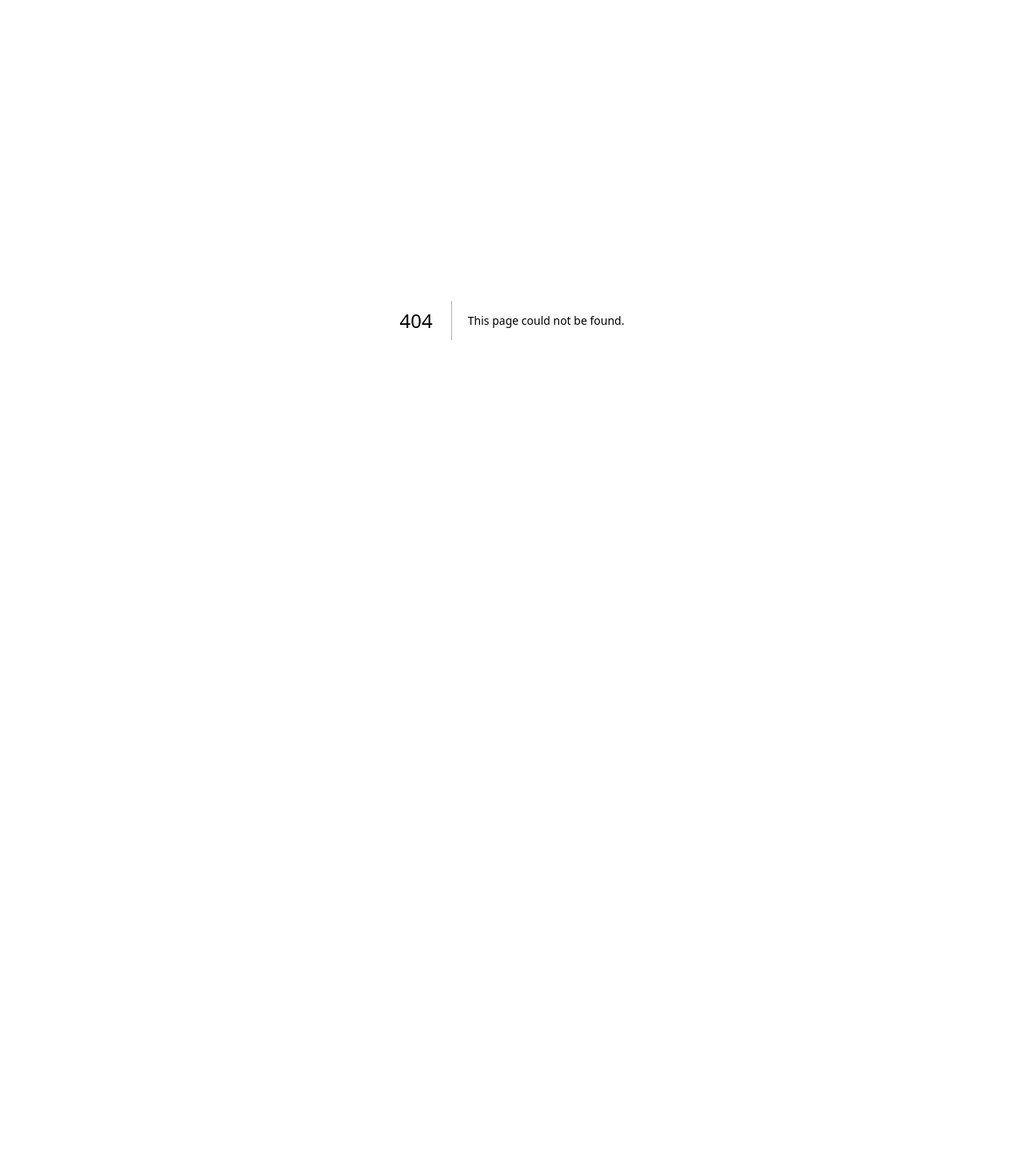
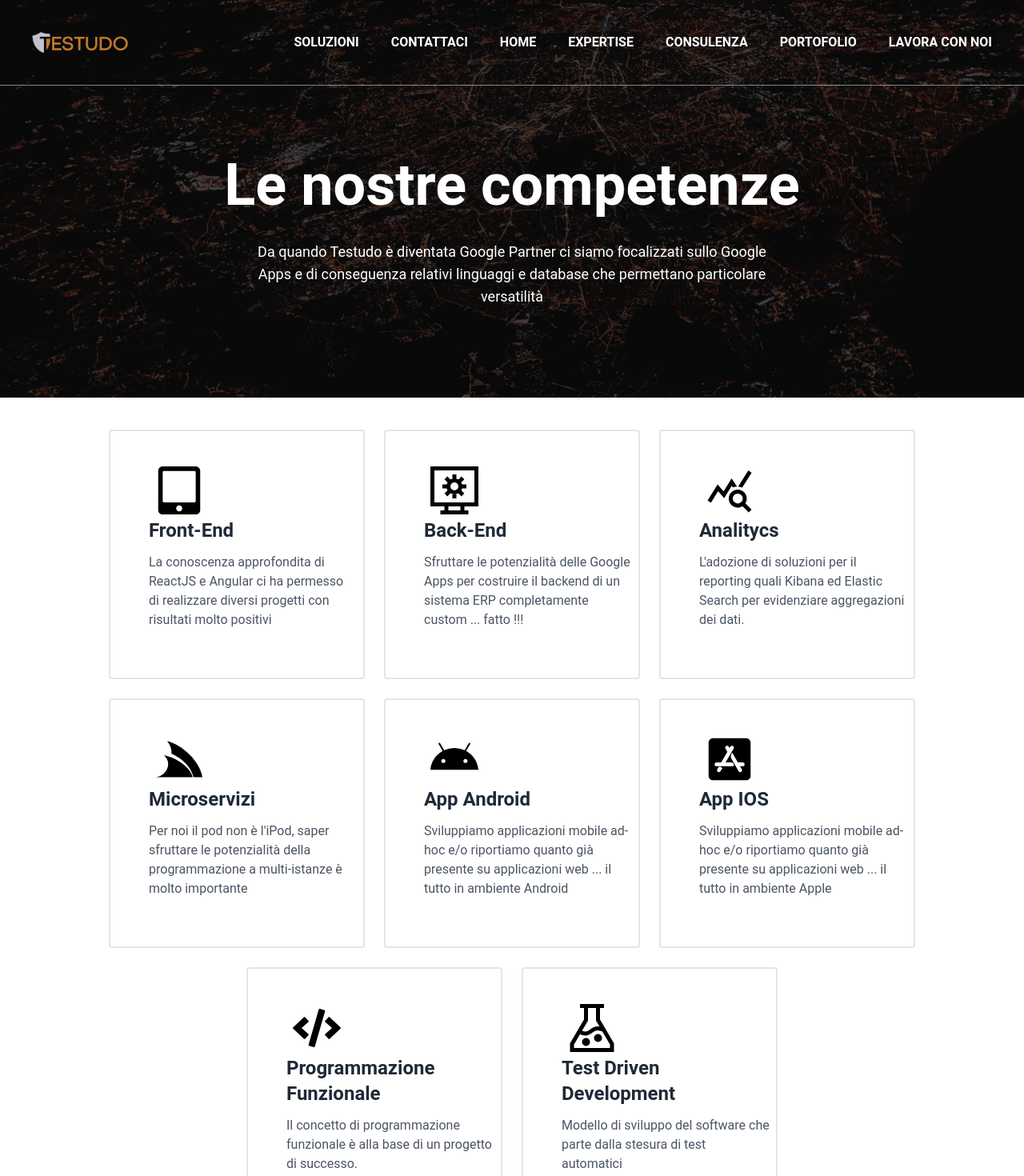
Before and after one commit to TestudoSrl/testudo-website, a Next.js app: page /about in a window 1280 px wide. Before the commit this address had no page. Shown: the top 1470 px of the page at 80% size. Before the commit the page ends 800 px from the top, so only its background shows below. Built offline with nearby package versions, Linux system fonts and the light colour scheme.

Commit message:
Lavora con noi e competenze

```diff
--- /dev/null
+++ b/app/about/page.tsx
@@ -0,0 +1,99 @@
+import Navbar from "@/components/navbar";
+import Card from "@/components/card";
+import { GrSystem } from "react-icons/gr";
+import { FaBook, FaCode, FaServicestack, FaMedal, FaTabletAlt, FaAndroid, FaAppStoreIos } from "react-icons/fa";
+import { MdOutlineTimeToLeave, MdOutlineTimer, MdOutlineQueryStats } from "react-icons/md";
+import { BsPlugin } from "react-icons/bs";
+import { GrTest } from "react-icons/gr";
+
+import Footer from "@/components/footer";
+
+export default function Contact() {
+  return (
+    <>
+      {/* Competencies Section */}
+      <div className="bg-cover bg-center bg-no-repeat bg-[url('/images/attivitaBG.jpg')]">
+        <div className="relative z-10 text-white">
+          {/* Navbar Sticky */}
+          <div className="sticky top-0 z-50 bg-black bg-opacity-50">
+            <Navbar />
+          </div>
+        </div>
+
+        <div className="relative w-full bg-cover bg-center bg-no-repeat">
+          <div className="absolute inset-0 bg-black bg-opacity-50"></div>
+          <div className="relative z-10 text-white px-8 md:px-20 py-20 text-center">
+            <h1 className="text-7xl font-bold leading-tight mb-6 animate-slide-in-right">
+              Le nostre competenze
+            </h1>
+            <p className="text-lg max-w-2xl mx-auto mb-8 animate-slide-in-right animation-delay-200">
+              Da quando Testudo è diventata Google Partner ci siamo focalizzati sullo Google Apps e di conseguenza relativi linguaggi e database che permettano particolare versatilità
+            </p>
+          </div>
+        </div>
+      </div>
+
+      {/* Skills Cards Section */}
+      <div className="flex flex-wrap justify-center gap-6 p-10 text-white">
+        <div className="max-w-xs w-full">
+          <Card
+            title="Front-End"
+            Icon={FaTabletAlt}
+            description="La conoscenza approfondita di ReactJS e Angular ci ha permesso di realizzare diversi progetti con risultati molto positivi"
+          />
+        </div>
+        <div className="max-w-xs w-full">
+          <Card
+            title="Back-End"
+            Icon={GrSystem}
+            description="Sfruttare le potenzialità delle Google Apps per costruire il backend di un sistema ERP completamente custom ... fatto !!!"
+          />
+        </div>
+        <div className="max-w-xs w-full">
+          <Card
+            title="Analitycs"
+            Icon={MdOutlineQueryStats}
+            description="L'adozione di soluzioni per il reporting quali Kibana ed Elastic Search per evidenziare aggregazioni dei dati."
+          />
+        </div>
+        <div className="max-w-xs w-full">
+          <Card
+            title="Microservizi"
+            Icon={FaServicestack}
+            description="Per noi il pod non è l'iPod, saper sfruttare le potenzialità della programmazione a multi-istanze è molto importante"
+          />
+        </div>
+        <div className="max-w-xs w-full">
+          <Card
+            title="App Android"
+            Icon={FaAndroid}
+            description="Sviluppiamo applicazioni mobile ad-hoc e/o riportiamo quanto già presente su applicazioni web ... il tutto in ambiente Android"
+          />
+        </div>
+        <div className="max-w-xs w-full">
+          <Card
+            title="App IOS"
+            Icon={FaAppStoreIos}
+            description="Sviluppiamo applicazioni mobile ad-hoc e/o riportiamo quanto già presente su applicazioni web ... il tutto in ambiente Apple"
+          />
+        </div>
+        <div className="max-w-xs w-full">
+          <Card
+            title="Programmazione Funzionale"
+            Icon={FaCode}
+            description="Il concetto di programmazione funzionale è alla base di un progetto di successo."
+          />
+        </div>
+        <div className="max-w-xs w-full">
+          <Card
+            title="Test Driven Development"
+            Icon={GrTest}
+            description="Modello di sviluppo del software che parte dalla stesura di test automatici"
+          />
+        </div>
+      </div>
+
+      <Footer />
+    </>
+  );
+}
--- /dev/null
+++ b/app/careers/page.tsx
@@ -0,0 +1,61 @@
+import Navbar from "@/components/navbar";
+import Card from "@/components/card";
+import { GrSystem } from "react-icons/gr";
+import { FaBook, FaCode, FaServicestack, FaMedal, FaTabletAlt, FaAndroid, FaAppStoreIos } from "react-icons/fa";
+import { MdOutlineTimeToLeave, MdOutlineTimer, MdOutlineQueryStats } from "react-icons/md";
+import { BsPlugin } from "react-icons/bs";
+import { GrTest } from "react-icons/gr";
+
+import Footer from "@/components/footer";
+
+export default function Careers() {
+  return (
+    <>
+      {/* Job Positions Section */}
+      <div className="bg-cover bg-center bg-no-repeat bg-[url('/images/attivitaBG.jpg')]">
+        <div className="relative z-10 text-white">
+          {/* Navbar Sticky */}
+          <div className="sticky top-0 z-50 bg-black bg-opacity-50">
+            <Navbar />
+          </div>
+        </div>
+
+        <div className="relative w-full bg-cover bg-center bg-no-repeat">
+          <div className="absolute inset-0 bg-black bg-opacity-50"></div>
+          <div className="relative z-10 text-white px-8 md:px-20 py-20 text-center">
+            <h1 className="text-7xl font-bold leading-tight mb-6 animate-slide-in-right">
+              LAVORA CON NOI
+            </h1>
+            <p className="text-lg max-w-2xl mx-auto mb-8 animate-slide-in-right animation-delay-200">
+              Scopri le posizioni aperte e unisciti a un team altamente qualificato per lavorare a un progetto complesso e sfidante.
+              Direttamente da casa tua.
+            </p>
+            {/* Career Intro Section */}
+            <div className="text-center max-w-3xl mx-auto px-6 py-12">
+              <h2 className="text-4xl font-bold mb-6 animate-slide-in-right animation-delay-400">
+                Entra nel team (100% remoto)
+              </h2>
+              <p className="text-lg mb-8 leading-relaxed animate-slide-in-right animation-delay-600">
+                Testudo è una realtà dove c’è una forte cultura aziendale, che coinvolge chiunque entri in contatto con noi.
+                Crediamo, innanzitutto, in alcuni valori e principi di base: rispetto reciproco, etica prima del business, spirito di
+                collaborazione e crescita, sia personale sia professionale, elevata professionalità, al di là delle proprie competenze
+                tecniche, e partecipazione attiva alla crescita aziendale.
+              </p>
+              <p className="text-lg mb-8 leading-relaxed animate-slide-in-right animation-delay-800">
+                Testudo è un posto molto piacevole dove lavorare: ambiente senza pressioni dove si può mettere e produrre qualità.
+                Tutti insieme, sviluppatori, ingegneri, dev-ops, tecnici e non, lavoriamo per produrre e mantenere soluzioni altamente
+                innovative. Crediamo fortemente nel lavoro remoto, per poter raggiungere personale di qualità senza sradicarlo dal posto
+                dove preferisce vivere.
+              </p>
+              <p className="text-lg mb-8 leading-relaxed animate-slide-in-right animation-delay-1000">
+                Il nostro obiettivo è far sì che ogni membro del team di Testudo diventi una parte vitale dell’azienda, prenda parte
+                attivamente alla vita aziendale e possa crescere professionalmente insieme al resto del team.
+              </p>
+            </div>
+          </div>
+          <Footer />
+        </div>
+      </div>
+    </>
+  );
+}
--- a/app/contact/page.tsx
+++ b/app/contact/page.tsx
@@ -1,8 +1,10 @@
 import Navbar from "@/components/navbar";
 import Footer from "@/components/footer";
+
 export default function Contact() {
   return (
     <>
+      {/* Background Section */}
       <div className="bg-cover bg-center bg-no-repeat bg-[url('/images/attivitaBG.jpg')] min-h-screen">
         <div className="relative z-10 text-white">
           <div className="absolute inset-0 bg-black bg-opacity-50"></div>
@@ -12,15 +14,19 @@ export default function Contact() {
         <div className="relative w-full bg-cover bg-center bg-no-repeat min-h-screen">
           <div className="absolute inset-0 bg-black bg-opacity-50"></div>
           <div className="relative z-10 text-white px-8 md:px-20 py-20 text-center">
-            <h1 className="text-7xl font-bold leading-tight mb-6">CONTATTI</h1>
-            <p className="text-lg max-w-2xl mx-auto mb-8">
+            {/* Title */}
+            <h1 className="text-7xl font-bold leading-tight mb-6 animate-slide-in-right">
+              CONTATTI
+            </h1>
+            {/* Description */}
+            <p className="text-lg max-w-2xl mx-auto mb-8 animate-slide-in-right animation-delay-200">
               Per qualsiasi esigenza contattateci oppure prenotate un incontro in una delle nostre sedi
             </p>
 
             {/* Contact Information Cards */}
             <div className="max-w-7xl mx-auto px-8 py-16 grid grid-cols-1 sm:grid-cols-2 lg:grid-cols-3 gap-8">
               {/* Phone Number Card */}
-              <div className="bg-white text-black rounded-lg shadow-lg overflow-hidden">
+              <div className="bg-white text-black rounded-lg shadow-lg overflow-hidden animate-slide-in-right animation-delay-400">
                 <div className="bg-orange-500 text-white p-4">
                   <h3 className="text-xl font-semibold">Milano</h3>
                 </div>
@@ -31,14 +37,15 @@ export default function Contact() {
                       20132 Milano (MI) <br />
                       P.IVA: 10520950964 <br />
                       SDI: M5UXCR1 <br />
-                      <p className="text-orange-500 hover:underline">+39 02 3056 8001</p>                     <span className="block">info@testudosrl.com</span>
+                      <p className="text-orange-500 hover:underline">+39 02 3056 8001</p>
+                      <span className="block">info@testudosrl.com</span>
                     </a>
                   </p>
                 </div>
               </div>
 
               {/* Street Name Card */}
-              <div className="bg-white text-black rounded-lg shadow-lg overflow-hidden">
+              <div className="bg-white text-black rounded-lg shadow-lg overflow-hidden animate-slide-in-right animation-delay-600">
                 <div className="bg-orange-500 text-white p-4">
                   <h3 className="text-xl font-semibold">Cavenago B.za</h3>
                 </div>
@@ -46,14 +53,14 @@ export default function Contact() {
                   <p className="text-lg text-left">
                     Piazza Liberta, 12 <br />
                     20873 Cavenago di Biranza (MB) <br />
-
-                <p className="text-orange-500 hover:underline">+39 02 3056 8001</p>                 sales@testudosrl.com
+                    <p className="text-orange-500 hover:underline">+39 02 3056 8001</p>
+                    sales@testudosrl.com
                   </p>
                 </div>
               </div>
 
               {/* Email Card */}
-              <div className="bg-white text-black rounded-lg shadow-lg overflow-hidden">
+              <div className="bg-white text-black rounded-lg shadow-lg overflow-hidden animate-slide-in-right animation-delay-800">
                 <div className="bg-orange-500 text-white p-4">
                   <h3 className="text-xl font-semibold">Colturano</h3>
                 </div>
@@ -70,12 +77,9 @@ export default function Contact() {
               </div>
             </div>
           </div>
-                          <Footer/>
-
+          <Footer />
         </div>
-
       </div>
-
     </>
   );
 }
--- a/app/globals.css
+++ b/app/globals.css
@@ -20,19 +20,8 @@ body {
 }
 
 
-@keyframes slideInFromLeft {
-  0% {
-    transform: translateX(-100%);
-    opacity: 0;
-  }
-  100% {
-    transform: translateX(0);
-    opacity: 1;
-  }
-}
-
-/* Slide from the right */
-@keyframes slideInFromRight {
+/* Keyframes for sliding text in from the right */
+@keyframes slide-in-right {
   0% {
     transform: translateX(100%);
     opacity: 0;
@@ -43,26 +32,7 @@ body {
   }
 }
 
-/* Slide from the top */
-@keyframes slideInFromTop {
-  0% {
-    transform: translateY(-100%);
-    opacity: 0;
-  }
-  100% {
-    transform: translateY(0);
-    opacity: 1;
-  }
+/* Add the animation utility class */
+.animate-slide-in-right {
+  animation: slide-in-right 1s ease-out forwards;
 }
-
-/* Slide from the bottom */
-@keyframes slideInFromBottom {
-  0% {
-    transform: translateY(100%);
-    opacity: 0;
-  }
-  100% {
-    transform: translateY(0);
-    opacity: 1;
-  }
-}
```
Lines whose indentation alone changed are shown as unchanged.
